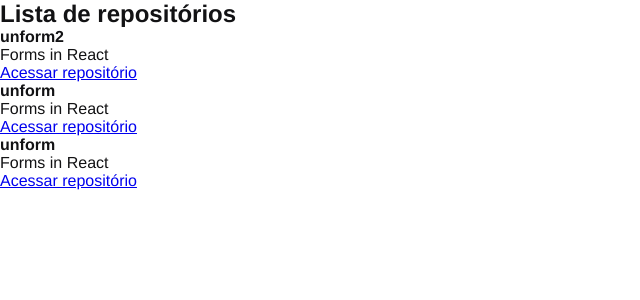
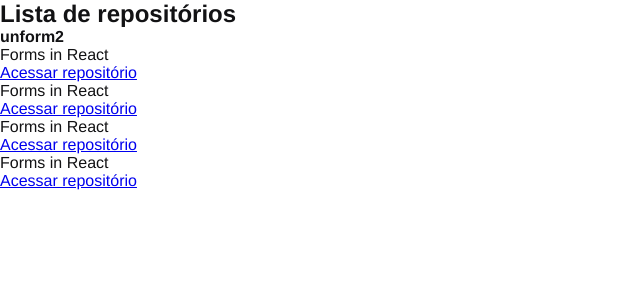
Before and after one commit to BrunoGaruda/React-Fundamentos, a React app: page / in a window 1280 px wide. Shown: the top 300 px of the page, without its empty margins (0-640 px from the left). Built offline with nearby package versions, Linux system fonts and the light colour scheme.

Commit message:
testing props on repository(List and Item)

```diff
--- /dev/null
+++ b/src/components/RepositoryItem.jsx
@@ -0,0 +1,10 @@
+export function RepositoryItem(props) {
+  return (
+    <li>
+      {/* Sempre que for utilizar uma variável javascript dentro do html tem que usar chaves */}
+      <strong>{props.repository}</strong>
+      <p>Forms in React</p>
+      <a href="#">Acessar repositório</a>
+    </li>
+  )
+}
--- a/src/components/RepositoryList.jsx
+++ b/src/components/RepositoryList.jsx
@@ -1,25 +1,15 @@
-const repositoryName = 'unform2'
+import { RepositoryItem } from './RepositoryItem'
+
 export function RepositoryList() {
   return (
     <section className="repository-list">
       <h1>Lista de repositórios</h1>
 
       <ul>
-        <li>
-          <strong>{repositoryName}</strong>
-          <p>Forms in React</p>
-          <a href="#">Acessar repositório</a>
-        </li>
-        <li>
-          <strong>unform</strong>
-          <p>Forms in React</p>
-          <a href="#">Acessar repositório</a>
-        </li>
-        <li>
-          <strong>unform</strong>
-          <p>Forms in React</p>
-          <a href="#">Acessar repositório</a>
-        </li>
+        <RepositoryItem repository="unform2" />
+        <RepositoryItem />
+        <RepositoryItem />
+        <RepositoryItem />
       </ul>
     </section>
   )
```
Also changed, not shown: 1 other file (tests, documents, lock files or other folders).
